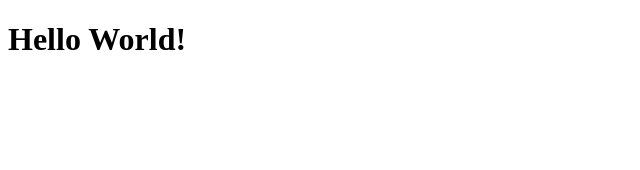
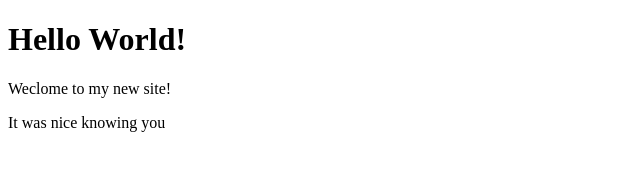
Before and after one commit to Aggasti/learningWebProgramming, a plain HTML site: page index.html in a window 1280 px wide. Shown: the whole page, without its empty margins (0-640 px from the left). Drawn offline with Linux system fonts and the light colour scheme.

Commit message:
Testing
Testing another push

```diff
--- a/index.html
+++ b/index.html
@@ -5,5 +5,7 @@
 	</head>
 	<body>
 		<h1>Hello World!</h1>
+		<p>Weclome to my new site!</p>
+		<p>It was nice knowing you</p>
 	</body>
 </html>
```
